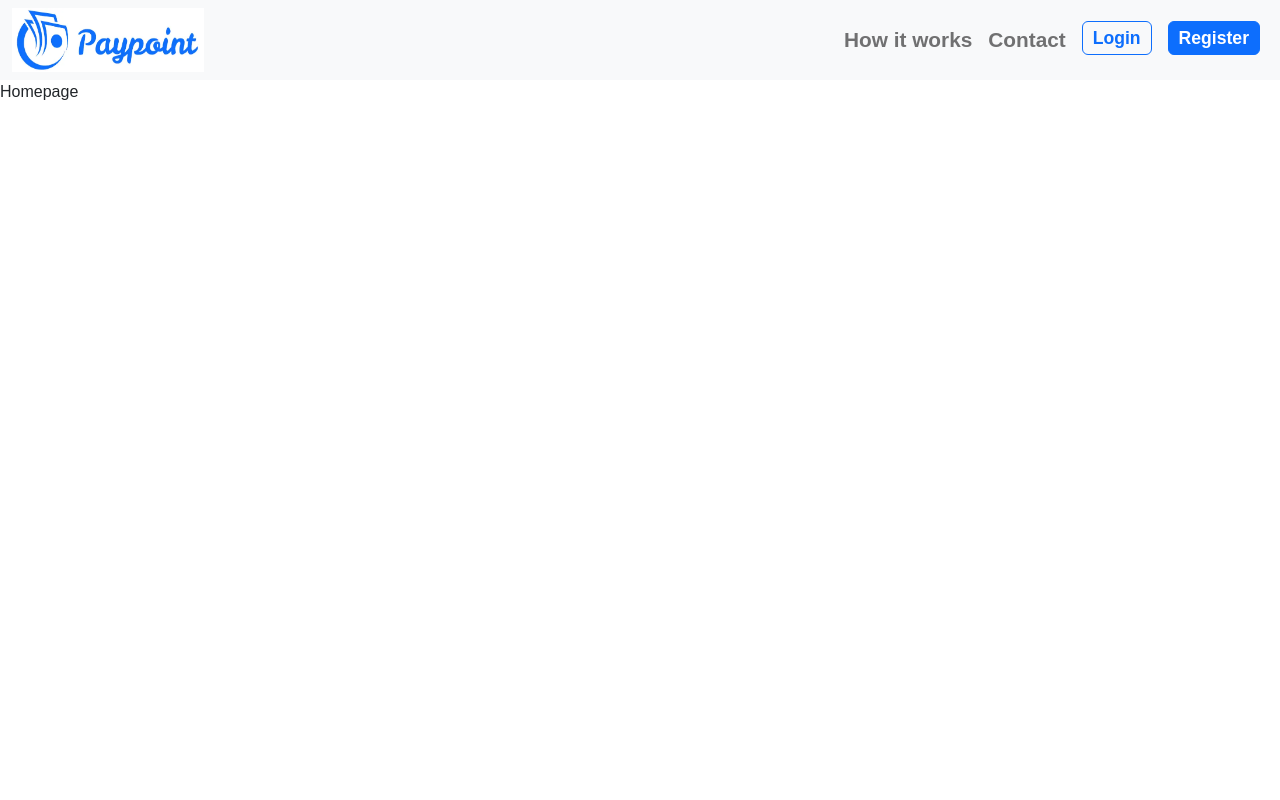
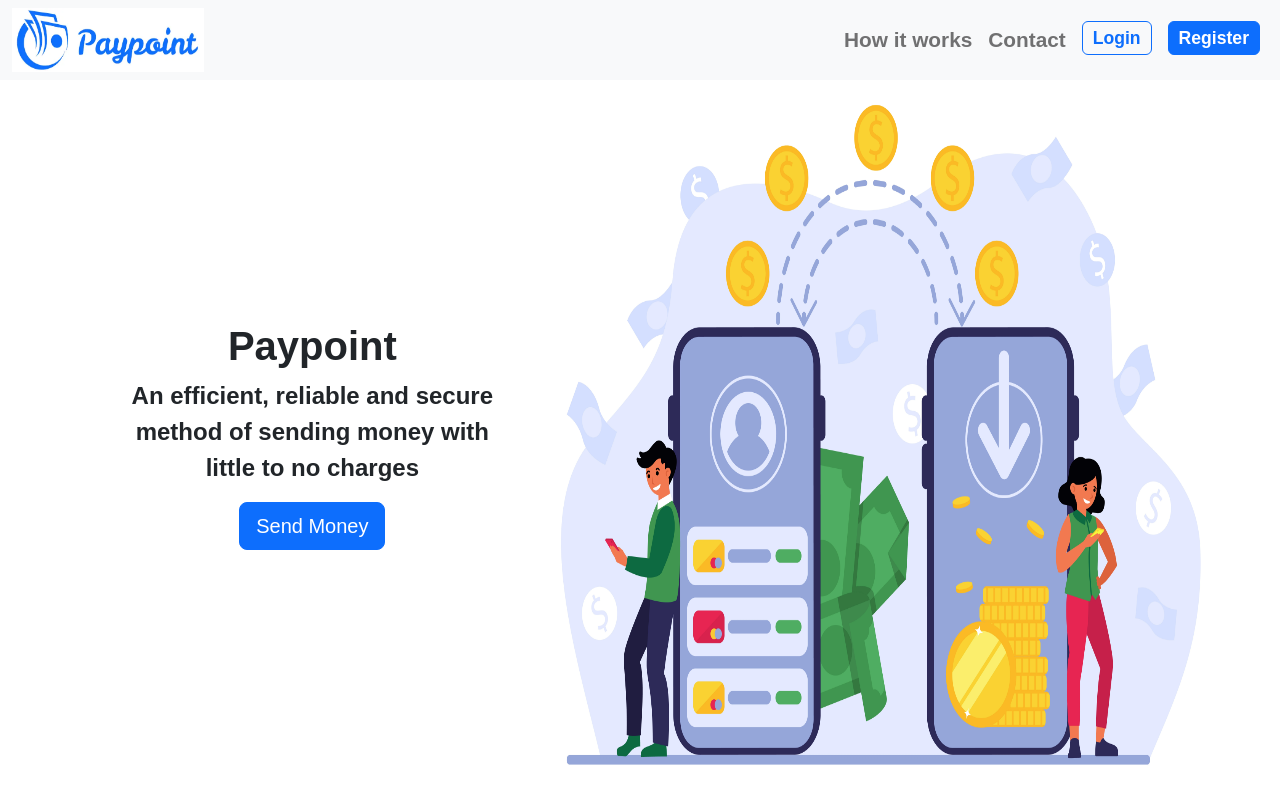
Before and after one commit to faizscripts/paypoint, a Next.js app: page / in a window 1280 px wide. Built offline with nearby package versions, Linux system fonts and the light colour scheme; a web font is replaced by a local one.

Commit message:
Hero section

```diff
--- /dev/null
+++ b/components/Hero.js
@@ -0,0 +1,21 @@
+import Image from "next/image";
+import heroImage from "../public/images/hero.webp"
+
+function Hero() {
+    return(
+        <div className="row" id="hero">
+            <div className="col-md-5" id="description">
+                <div id="description-text">
+                    <h1 id="heading">Paypoint</h1>
+                    <p id="explanation">An efficient, reliable and secure method of sending money with little to no charges</p>
+                    <button className="btn btn-primary btn-lg">Send Money</button>
+                </div>
+            </div>
+            <div className="col-md-7" id="hero-image-container">
+                <Image src={heroImage} alt="hero image" layout="fill" placeholder="blur" />
+            </div>
+        </div>
+    )
+}
+
+export default Hero
--- a/components/Navbar.js
+++ b/components/Navbar.js
@@ -2,7 +2,7 @@ import Image from "next/image";
 
 function Navbar() {
     return(
-        <nav className="navbar navbar-expand-lg bg-light">
+        <nav className="navbar navbar-expand-lg sticky-top bg-light">
             <div className="container-fluid">
                 <a className="navbar-brand" href="#">
                     <Image src="/images/logo.webp" alt="logo" layout="fill" priority />
--- a/pages/_app.js
+++ b/pages/_app.js
@@ -15,7 +15,7 @@ function MyApp({ Component, pageProps }) {
               <meta charSet="utf-8"/>
               <meta name="viewport" content="width=device-width, initial-scale=1"/>
               <meta name="format-detection" content="telephone=no"/>
-              <meta name="description" content="Send money in a safe, reliable and robust system at a minimal cost"/>
+              <meta name="description" content="An efficient, reliable and secure method of sending money with little to no charges"/>
               <meta name="keywords" content="money, mpesa, paypoint, safe, reliable, minimal cose"/>
               <meta name="author" content="Faiz Ahmed"/>
           </Head>
--- a/pages/index.js
+++ b/pages/index.js
@@ -1,7 +1,9 @@
+import Hero from "../components/Hero";
+
 function HomePage() {
     return(
         <div>
-            Homepage
+            <Hero/>
         </div>
     )
 }
--- a/styles/globals.scss
+++ b/styles/globals.scss
@@ -4,6 +4,7 @@ body {
   margin: 0;
   font-family: 'Anek Telugu', sans-serif !important;
   scroll-behavior: smooth;
+  overflow-x: hidden;
 }
 
 * {
@@ -26,3 +27,29 @@ body {
     padding: 3px 10px;
   }
 }
+
+#hero{
+  height: 90vh;
+  padding: 0 5rem;
+
+  #description{
+    position: relative;
+  }
+
+  #description-text{
+    position: absolute;
+    top: 27%;
+    padding: 3rem;
+    text-align: center;
+    font-weight: 800;
+    font-size: 1.5rem;
+  }
+
+  #heading{
+    font-weight: 800;
+  }
+
+  #hero-image-container{
+    position: relative;
+  }
+}
```
Also changed, not shown: public/Images/hero.webp (added).
